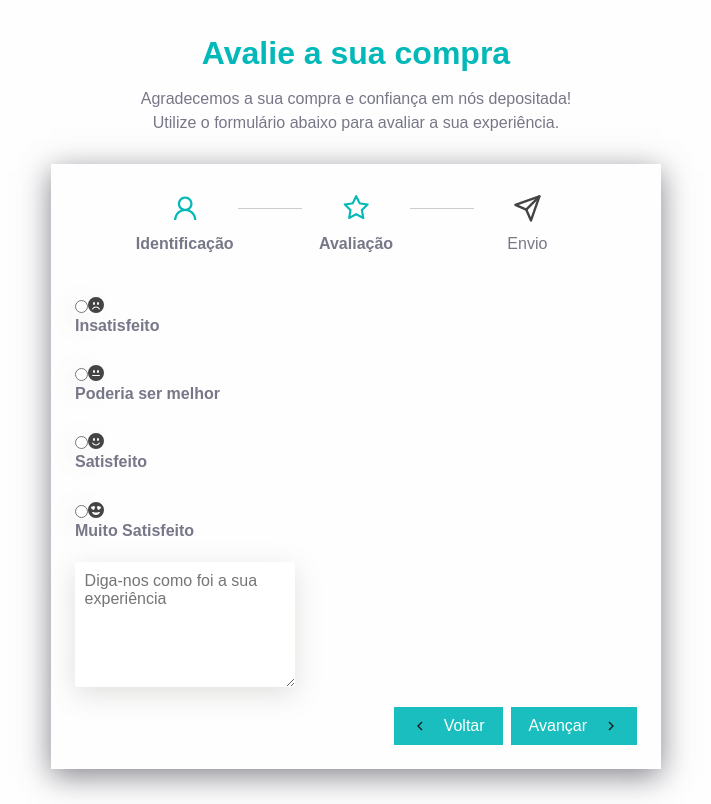
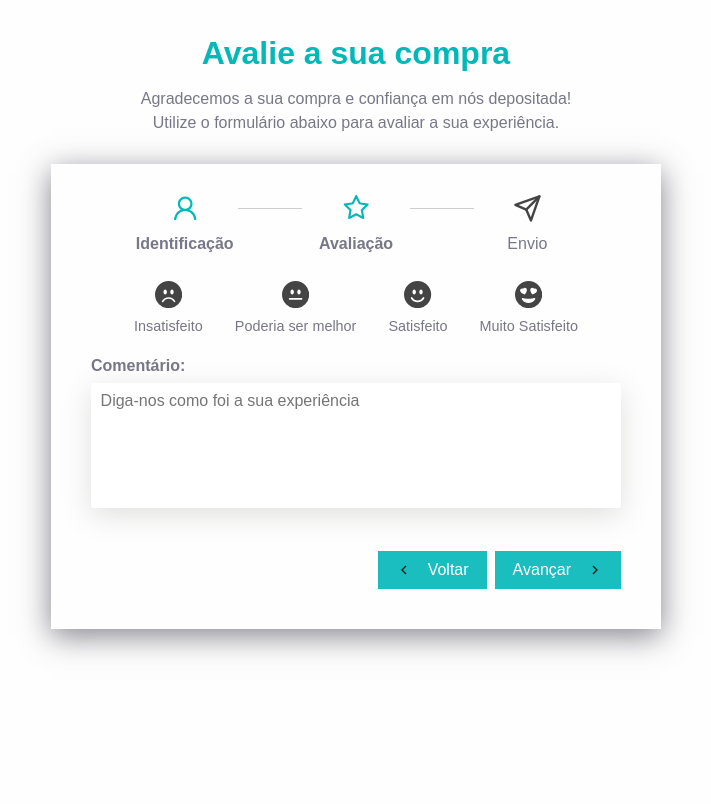
Before and after one commit to amac81/multistep_form_react, a React (Vite) app: page / in a window 1280 px wide. Both pictures are taken after typing "Sample", "name@example.com" into the empty fields and a click on the button "Avançar". Shown: the whole page, without its empty margins (284-995 px from the left). Built offline with nearby package versions, Linux system fonts and the light colour scheme; a web font is replaced by a local one.

Commit message:
ReviewForm.jsx and CSS  update

```diff
--- a/src/App.css
+++ b/src/App.css
@@ -26,18 +26,20 @@
 }
 
 .form-container form {
-  min-width: 450px;
+  min-width: 420px;
   margin: 0 auto;
+  padding: 1rem;
 }
 
 .inputs-container {
-  min-height: 275px;
+  min-height: 270px;
 }
 
 .form-control {
   display: flex;
   flex-direction: column;
   gap: 0.5rem;
+  margin-bottom: 1rem;
 }
 
 .form-input {
@@ -50,7 +52,6 @@
   font-weight: bold;
   color: #778;
   font-size: 1rem;
-  margin-bottom: 1rem;
 }
 
 input,
@@ -65,6 +66,7 @@
 
 textarea {
  height: 125px;
+ resize:none;
 }
 
 input::placeholder {
--- a/src/components/ReviewForm.css
+++ b/src/components/ReviewForm.css
@@ -2,14 +2,41 @@
 
 }
 
-.form-control {
-
+.form-control.score-container {
+    flex-direction: row; /* lado a lado*/
+    gap: 2rem;
+    justify-content: center;
 }
 
-.score-container {
+.score-container svg{
+    font-size: 1.7rem;
+    cursor: pointer;
+    transition: 0.5s;
+}
 
+.score-container svg:hover{
+    transition: 0.5s;
+    fill:  #03b8b8;
+}
+
+.score-container input:checked ~ svg{ /*subsequent-sibling selector*/
+    fill:  #03b8b8;
 }
 
 .radio-container {
+    text-align: center;
+    position: relative;
+}
 
+.radio-container input {
+    opacity: 0;
+    position: absolute;
+    top: 20px;
+    left: 32px;
 }
+
+.radio-container p {
+    font-weight: 400;
+    font-size: 0.9rem;
+    margin-top: 0.4rem;
+}
--- a/src/components/ReviewForm.jsx
+++ b/src/components/ReviewForm.jsx
@@ -35,9 +35,8 @@
         </label>
       </div>
       <div className="form-control">
-        <label htmlFor="comment">
-          <textarea name="comment" id="comment" placeholder="Diga-nos como foi a sua experiência" required></textarea>
-        </label>
+        <label htmlFor="comment">Comentário:</label>
+        <textarea name="comment" id="comment" placeholder="Diga-nos como foi a sua experiência" required></textarea>
       </div>
     </div>
   );
--- a/src/components/Steps.css
+++ b/src/components/Steps.css
@@ -6,7 +6,7 @@
     max-width: 450px;
     margin: 0 auto;
     position: relative;
-    margin-bottom: 2rem;
+
 }
 
 .steps::after {
```
